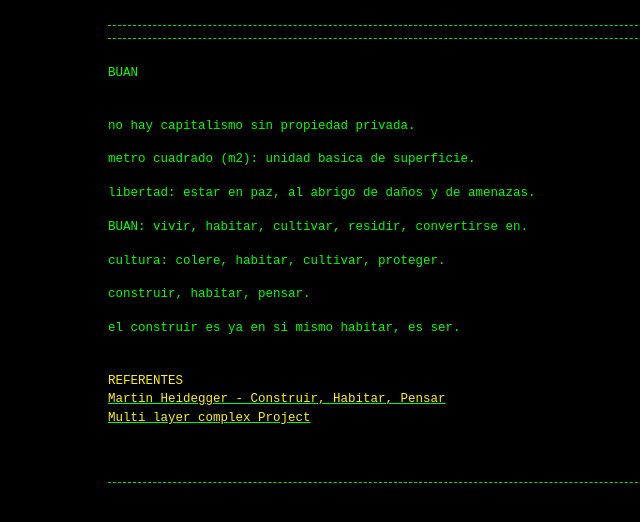
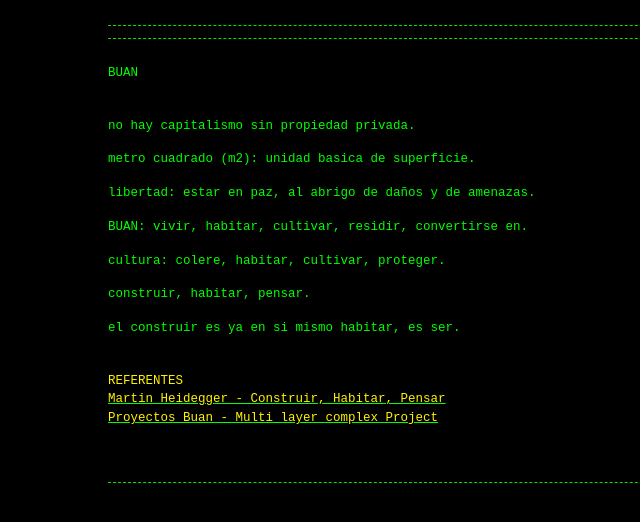
Before and after one commit to Guerrillaradio/baun, a Jekyll site: the page built from index.md, in a window 1280 px wide. Shown: the top 522 px of the page, without its empty margins (232-872 px from the left). Built offline with Jekyll 4.4.1, drawn with Linux system fonts in a browser that asks for light colours; our own code applies the rules of GitHub Pages for plain Markdown files.

Commit message:
Actualizar index.md

```diff
--- a/index.md
+++ b/index.md
@@ -11,4 +11,4 @@
 
 <div><font color="#fff300">REFERENTES</font></div><div></div><div><font color="#fff300"> </font><font color="#fff300"> </font></div>
 <a href="https://wiki.ead.pucv.cl/images/archive/7/70/20111011141115%21Construir_habitar_pensar_heidegger.pdf"><div><font color="#fff300">Martin Heidegger - Construir, Habitar, Pensar</font></div><div></div><div><font color="#fff300"> </font><font color="#fff300"> </font></div>
-<a href="https://github.com/Guerrillaradio/buanproject"><div><font color="#fff300">Multi layer complex Project</font></div><div></div><div><font color="#fff300"> </font><font color="#fff300"> </font></div></a>
+<a href="https://github.com/Guerrillaradio/buanproject"><div><font color="#fff300">Proyectos Buan - Multi layer complex Project</font></div><div></div><div><font color="#fff300"> </font><font color="#fff300"> </font></div></a>
```
